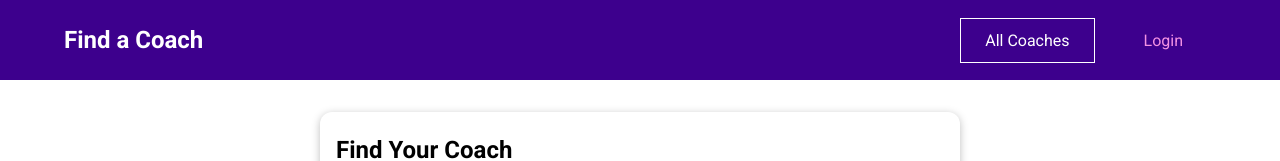
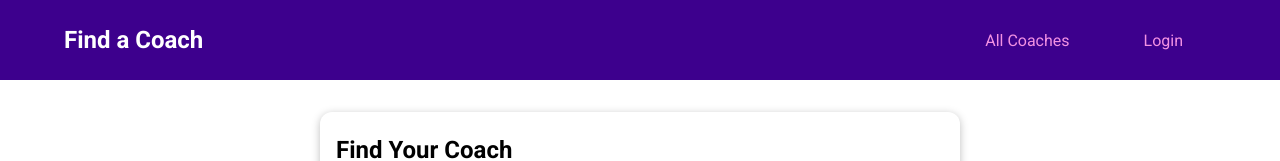
Before and after one commit to andres-codigo/trip-fotos, a Vue app: page /coaches in a window 1280 px wide. Shown: the top 161 px of the page. Built offline with nearby package versions, Linux system fonts and the light colour scheme; no server answers; what vuefire would draw is missing.

Commit message:
[vue] 'All coaches' and 'Login' menu items updated to be custom router links

```diff
--- a/src/components/layout/TheHeader.vue
+++ b/src/components/layout/TheHeader.vue
@@ -30,19 +30,29 @@
 								>
 							</router-link> -->
 						</li>
-						<li @click="this.toggleHamburgerMenuActiveClass()">
-							<router-link to="/coaches" class="nav-link"
-								>All Coaches</router-link
-							>
+						<li>
+							<router-link to="/coaches" :custom="true" v-slot="{ href }">
+								<a
+									:href="href"
+									class="nav-link"
+									@click="this.toggleHamburgerMenuActiveClass()"
+								>
+									All Coaches
+								</a>
+							</router-link>
 						</li>
 					</ul>
 				</li>
-				<li
-					v-if="!isLoggedIn"
-					class="nav-item"
-					@click="this.toggleHamburgerMenuActiveClass()"
-				>
-					<router-link to="/auth" class="nav-link">Login</router-link>
+				<li v-if="!isLoggedIn" class="nav-item">
+					<router-link to="/auth" :custom="true" v-slot="{ href }">
+						<a
+							:href="href"
+							class="nav-link"
+							@click="this.toggleHamburgerMenuActiveClass()"
+						>
+							Login
+						</a>
+					</router-link>
 				</li>
 				<li v-else class="nav-item">
 					<base-button @click="logout">Logout {{ coachName }}</base-button>
```
